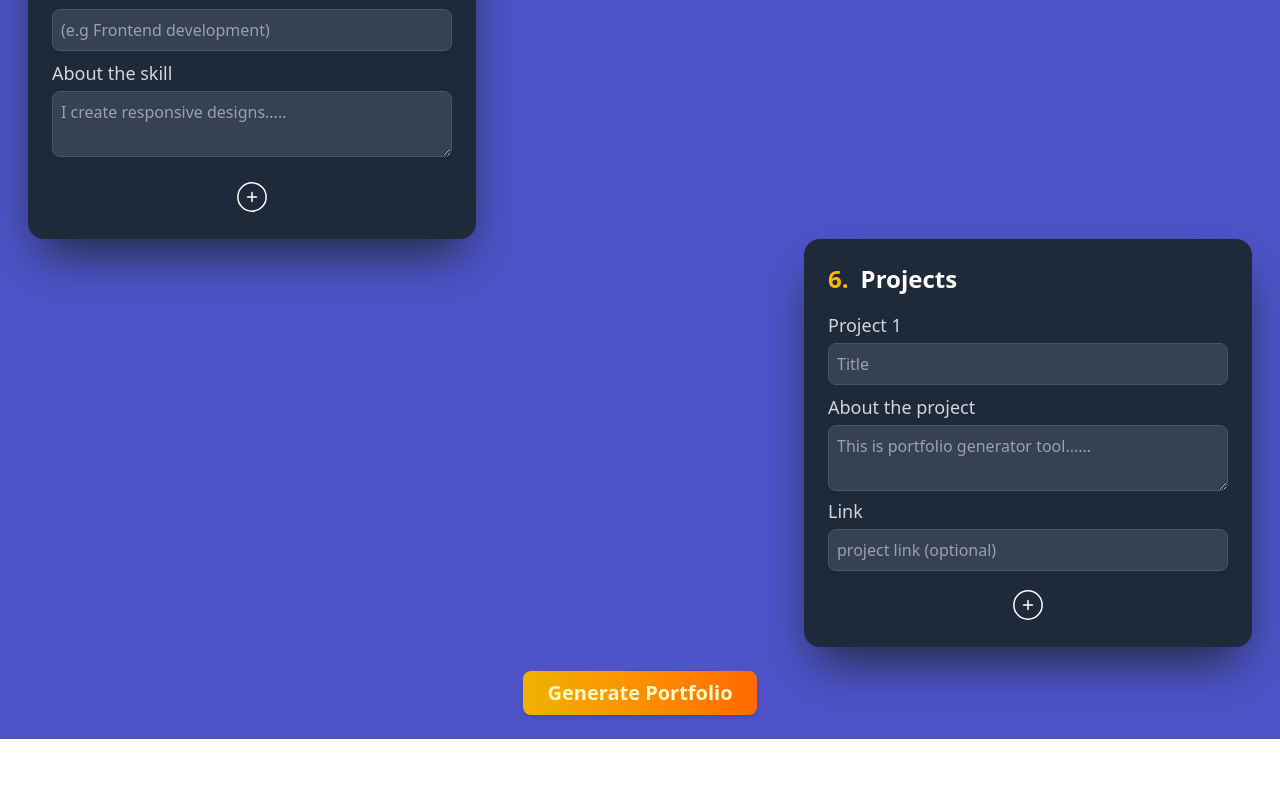
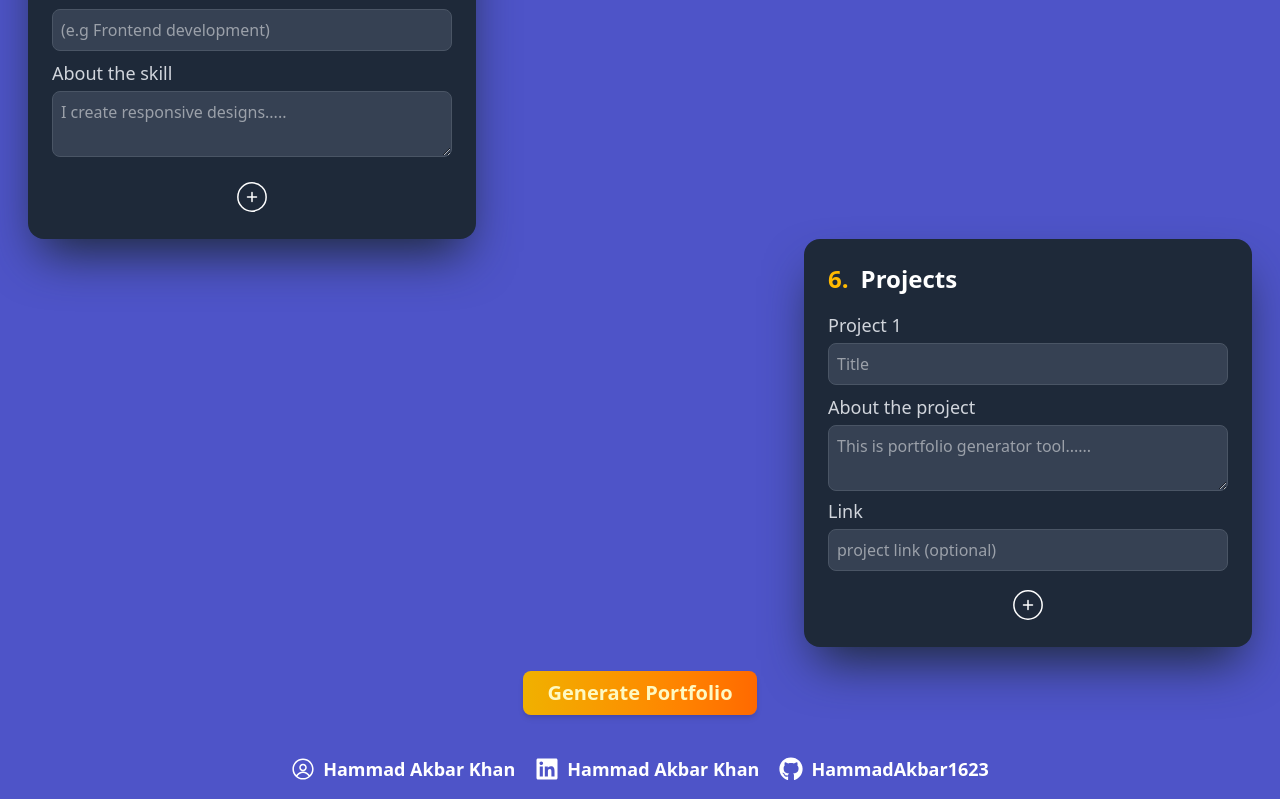
Before and after one commit to HammadAkbar1623/Portfolio-Generator, a React (Vite) app in the folder Frontend/: page /home in a window 1280 px wide. Shown: the part 2485-3284 px from the top of the page. Before the commit the page ends 3224 px from the top, so only its background shows below. Built offline with nearby package versions, Linux system fonts and the light colour scheme.

Commit message:
Created Footer in Home page

```diff
--- a/Frontend/src/routes/_layout/home/index.tsx
+++ b/Frontend/src/routes/_layout/home/index.tsx
@@ -1,6 +1,8 @@
 import { createFileRoute } from '@tanstack/react-router'
 import { CiCirclePlus } from "react-icons/ci";
 import { useState } from "react";
+import { FaLinkedin, FaGithub } from 'react-icons/fa';
+import { RxAvatar } from 'react-icons/rx';
 
 export const Route = createFileRoute('/_layout/home/')({
     component: RouteComponent,
@@ -452,6 +454,52 @@ function RouteComponent() {
             </div>
 
 
+             <footer className='relative w-full py-4 flex items-center justify-center font-semibold text-2xl'>
+                            <div className="flex cursor-pointer">
+                                <ul className="sm:flex sm:gap-5">
+                                    {/* Name Section (Non-Link) */}
+                                    <li className="flex items-center gap-2 group hover:scale-110 duration-300">
+                                        <RxAvatar className="text-white group-hover:text-yellow-300 transition-colors duration-300" />
+                                        <h1 className="text-lg text-white group-hover:text-yellow-300 transition-colors duration-300">
+                                            Hammad Akbar Khan
+                                        </h1>
+                                    </li>
+
+                                    {/* LinkedIn Link */}
+                                    <li className="group hover:scale-110 duration-300">
+                                        <a
+                                            href="https://www.linkedin.com/in/hammad-akbar-khan-107167283"
+                                            target="_blank"
+                                            className="flex items-center gap-2 cursor-pointer hover:text-yellow-300 transition-all duration-300"
+                                        >
+                                            <FaLinkedin className="text-white group-hover:text-yellow-300 transition-colors duration-300" />
+                                            <h1 className="text-lg text-white underline decoration-transparent group-hover:decoration-yellow-300 transition-all duration-300 group-hover:text-yellow-300">
+                                                Hammad Akbar Khan
+                                            </h1>
+                                        </a>
+                                    </li>
+
+                                    {/* GitHub Link */}
+                                    <li className="group hover:scale-110 duration-300">
+                                        <a
+                                            href="https://github.com/HammadAkbar1623"
+                                            target="_blank"
+                                            className="flex items-center gap-2 cursor-pointer hover:text-yellow-300 transition-all duration-300"
+                                        >
+                                            <FaGithub className="text-white group-hover:text-yellow-300 transition-colors duration-300" />
+                                            <h1 className="text-lg text-white underline decoration-transparent group-hover:decoration-yellow-300 transition-all duration-300 group-hover:text-yellow-300">
+                                                HammadAkbar1623
+                                            </h1>
+                                        </a>
+                                    </li>
+                                </ul>
+                            </div>
+
+
+
+                        </footer>
+
+
             </div>
 
         </>
```
